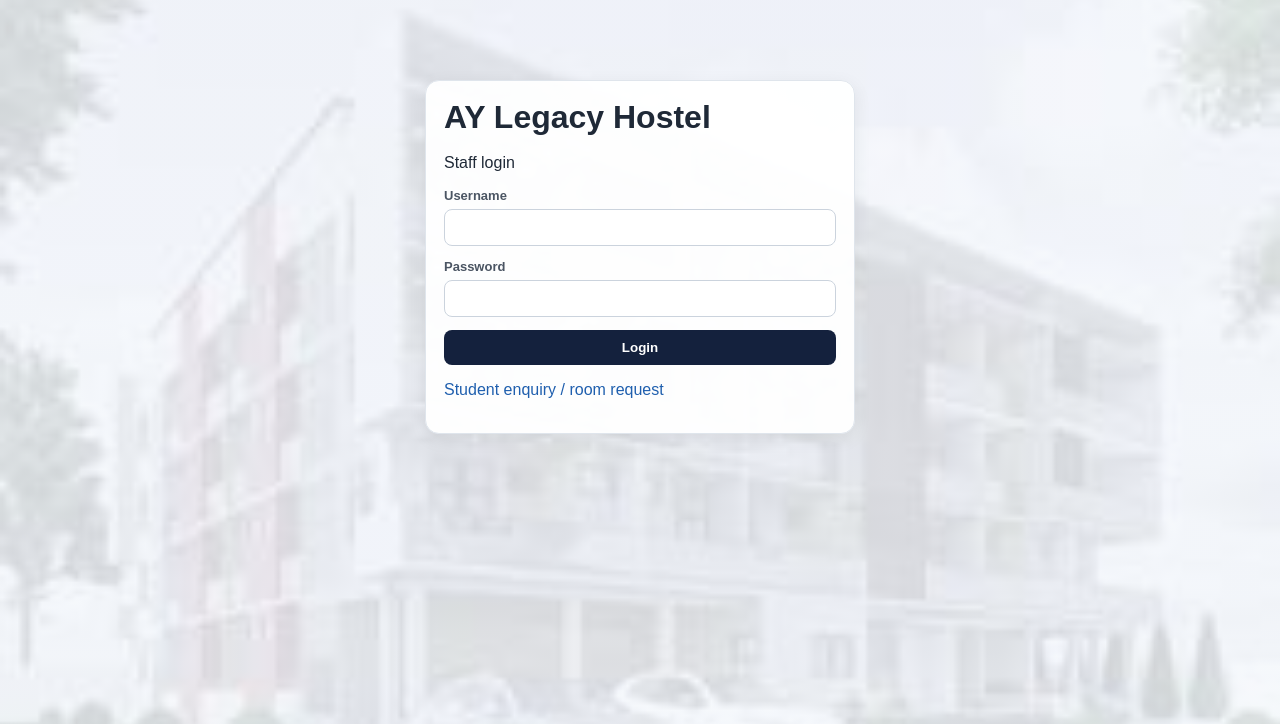
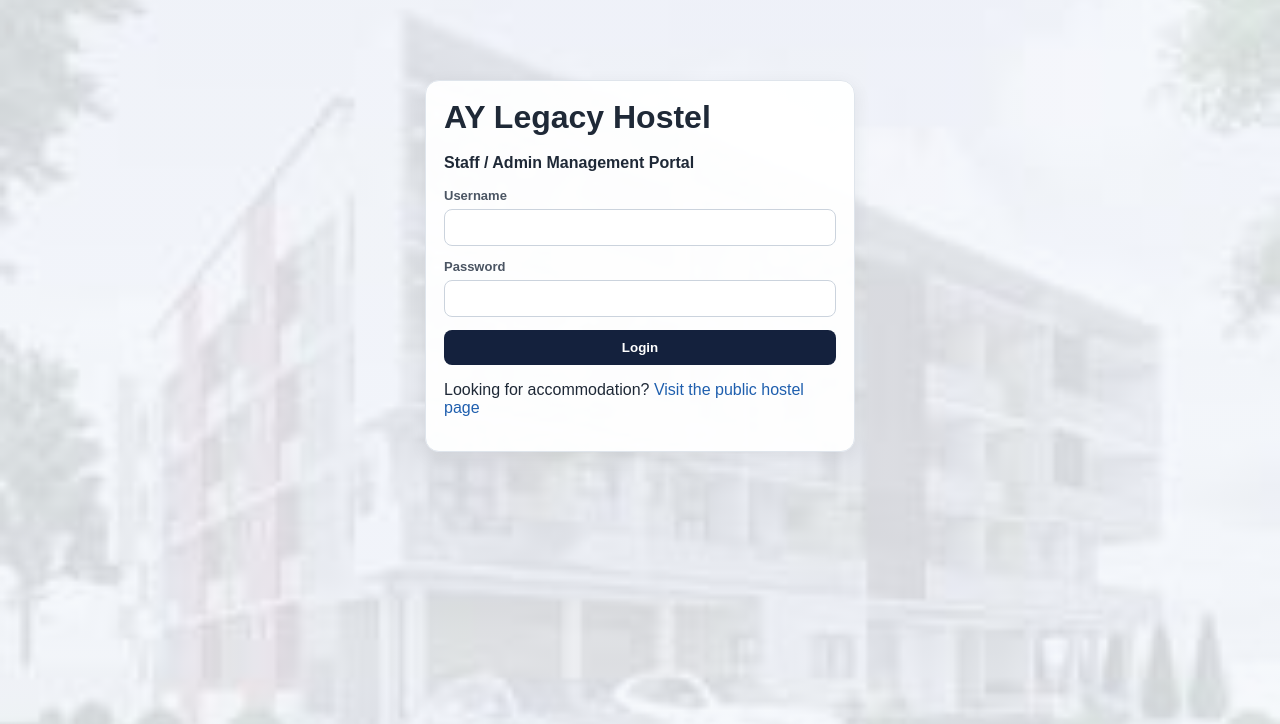
Before and after one commit to aylegacyhostel/ay-legacy-hostel-app, a Flask app: page /login in a window 1280 px wide. Shown: the part 76-800 px from the top of the page. Run offline with Flask 3, Linux system fonts and the light colour scheme.

Commit message:
Clarify staff login and link visitor website

```diff
--- a/templates/login.html
+++ b/templates/login.html
@@ -1 +1 @@
-{% extends 'base.html' %}{% block content %}<form class="login-card" method="post"><h1>AY Legacy Hostel</h1><p>Staff login</p><label>Username<input name="username" required></label><label>Password<input type="password" name="password" required></label><button>Login</button><p><a href="{{ url_for('apply') }}">Student enquiry / room request</a></p></form>{% endblock %}
+{% extends 'base.html' %}{% block content %}<form class="login-card" method="post"><h1>AY Legacy Hostel</h1><p><b>Staff / Admin Management Portal</b></p><label>Username<input name="username" required></label><label>Password<input type="password" name="password" required></label><button>Login</button><p>Looking for accommodation? <a href="{{ url_for('apply') }}">Visit the public hostel page</a></p></form>{% endblock %}
```
